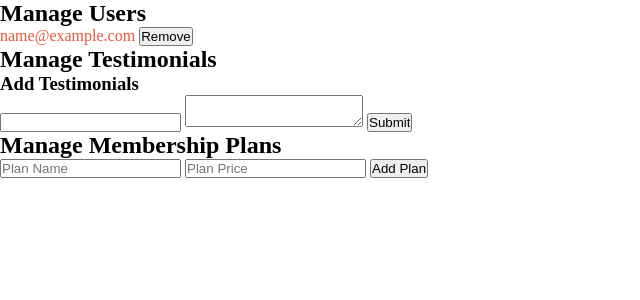
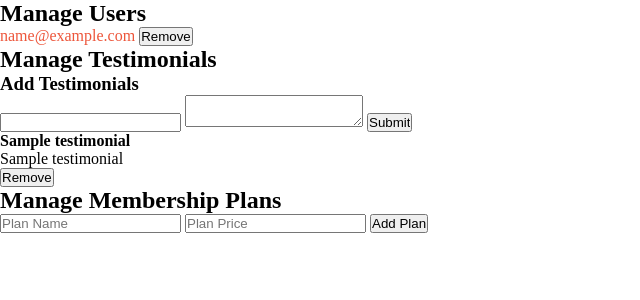
Before and after one commit to manub4458/python-trial, a FastAPI app: template templates/admin.html in a window 1280 px wide. Shown: the part 80-380 px from the top of the page, without its empty margins (0-640 px from the left). Run offline with FastAPI, Linux system fonts and the light colour scheme; the template is opened without the code that fills it: most values are stand-ins (such as "Sample title", 1, 10 or a date in 2020); some libraries are stand-ins or nearby versions.

Commit message:
apis to delete and add testimonials

```diff
--- a/main.py
+++ b/main.py
@@ -7,6 +7,8 @@ import google.oauth2.id_token
 from google.auth.transport import requests
 from google.cloud import firestore
 import constants
+import starlette.status as status
+from datetime import datetime
 
 
 app = FastAPI()
@@ -34,6 +36,9 @@ async def root(request: Request):
         )
 
     createUser(user_token)
+    testimonials = firestore_db.collection("testimonials").get()
+    subscriptions = firestore_db.collection("subscriptions").get()
+
 
     if user_token['email'] == constants.admin:
         users = firestore_db.collection("users").get()
@@ -41,7 +46,9 @@ async def root(request: Request):
             "admin.html",
             {   "request": request,
                 "user_token": user_token,
-                "users" : users
+                "users" : users,
+                "testimonials" : testimonials,
+                "subscriptions" : subscriptions
             }
     )
 
@@ -118,7 +125,37 @@ def signup( req:Request ):
     return RedirectResponse("/")
 
 
+@app.post("/add-testimonial", response_class=RedirectResponse)
+async def addTestimonial( req: Request ):
+    id_token = req.cookies.get("token")
+    user_token = None
+    user_token = validateFirebaseToken(id_token)
 
+    if not user_token:
+        return RedirectResponse("/", status_code=status.HTTP_302_FOUND)
 
+    form = await req.form()
+    firestore_db.collection("testimonials").document().set({
+        "name" : form["name"],
+        "testimonial" : form["testimonial"],
+        "created" : datetime.now()
+    })
+
+    return RedirectResponse("/", status_code=status.HTTP_302_FOUND)
+
+@app.get("/remove-testimonial/{id}", response_class=RedirectResponse)
+async def addTestimonial( req: Request, id:str ):
+    id_token = req.cookies.get("token")
+    user_token = None
+    user_token = validateFirebaseToken(id_token)
+
+    if not user_token:
+        return RedirectResponse("/", status_code=status.HTTP_302_FOUND)
+
+    testimonial = firestore_db.collection("testimonials").document(id)
+    if testimonial.get().exists:
+        testimonial.delete()
+
+    return RedirectResponse("/", status_code=status.HTTP_302_FOUND)
 
 # $Env:GOOGLE_APPLICATION_CREDENTIALS="key.json"
--- a/templates/admin.html
+++ b/templates/admin.html
@@ -35,14 +35,22 @@
         <section>
             <h2>Manage Testimonials</h2>
             <div>
-                <form action="form-control">
+                <form action="/add-testimonial" method="post" >
                     <h3>Add Testimonials</h3>
-                    <input type="text" name="username" id="">
+                    <input type="text" name="name" id="">
                     <textarea name="testimonial" id=""></textarea>
                     <button>Submit</button>
                 </form>
             </div>
-            <ul id="testimonialList"></ul>
+            <ul id="testimonialList">
+                {% for testimonial in testimonials %}
+                    <form action="/remove-testimonial/{{ testimonial.id }}" method="get" >
+                        <strong>{{ testimonial.get('name') }}</strong>
+                        <p>{{ testimonial.get('testimonial') }}</p>
+                        <button type="submit" >Remove</button>
+                    </form>
+                {% endfor %}
+            </ul>
         </section>
 
         <section>
```
